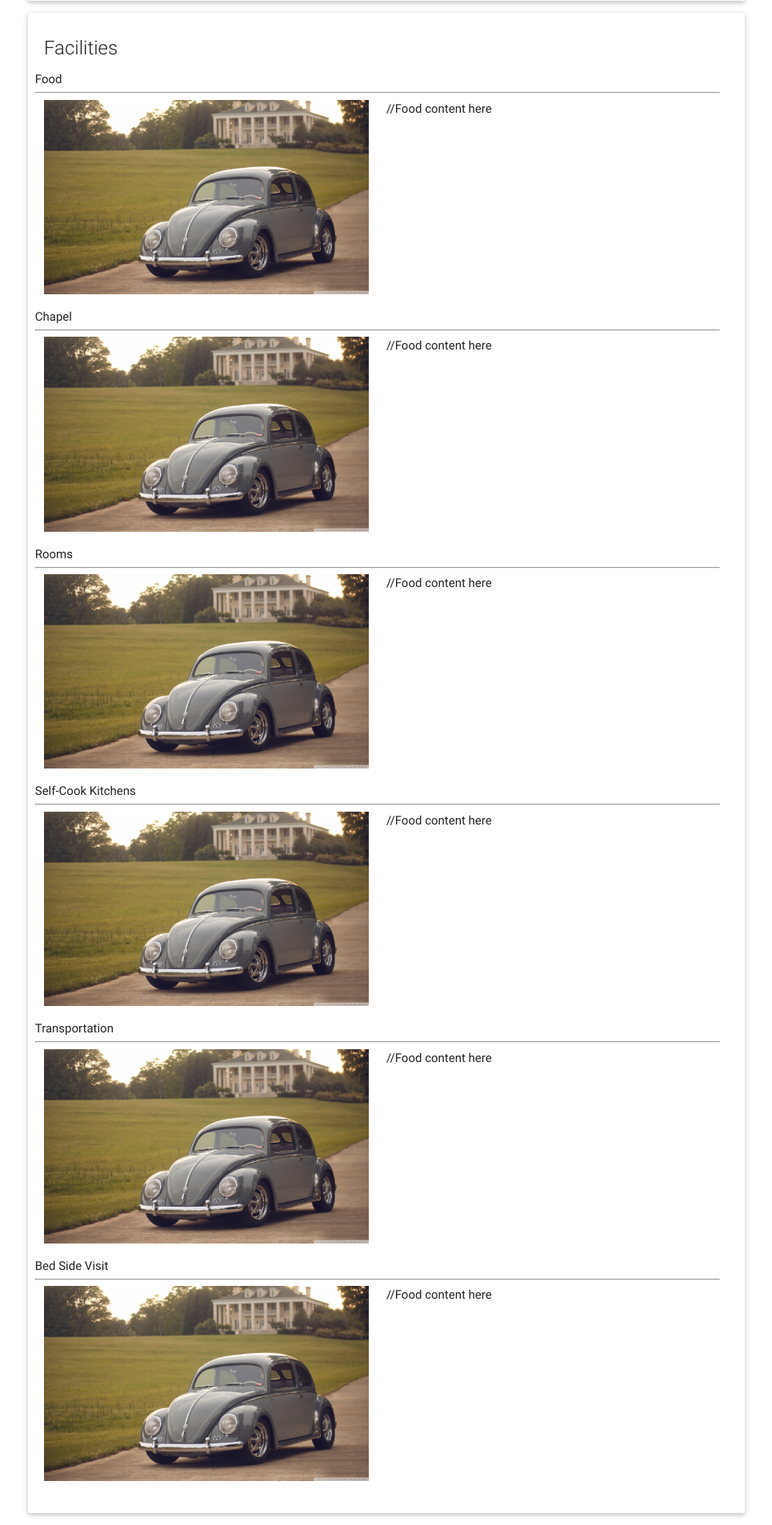
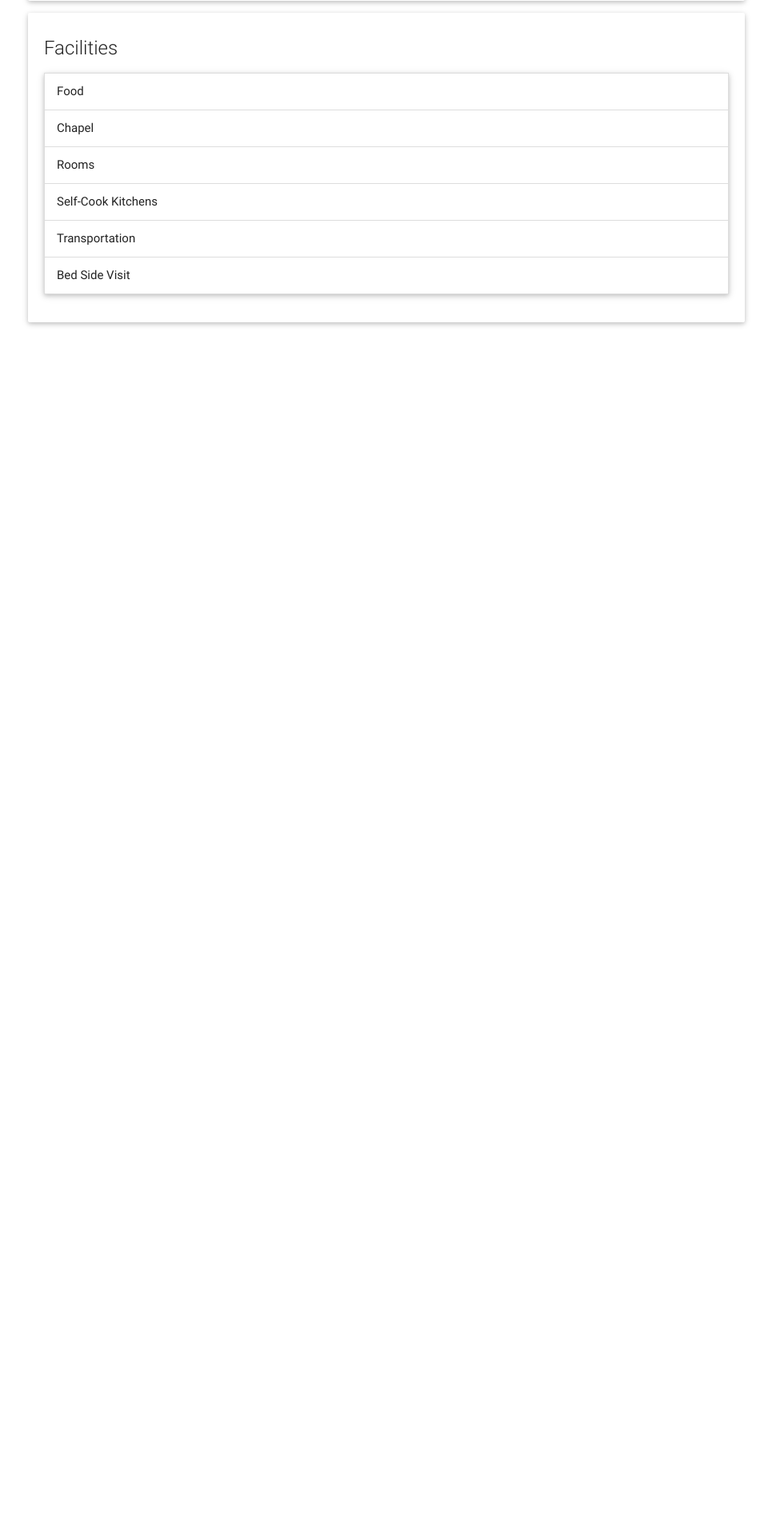
Before and after one commit to tcabraham03/guidance-center-vellore-master, a PHP site: page /services.html in a window 1280 px wide. Shown: the part 374-2281 px from the top of the page at 80% size, without its empty margins (157-1122 px from the left). After the commit the page ends 782 px from the top, so only its background shows below. Run offline with PHP 8.4, Linux system fonts and the light colour scheme.

Commit message:
Facilities done

```diff
--- a/services.html
+++ b/services.html
@@ -56,56 +56,63 @@
             <div class="card-title">
                 Facilities
             </div>
-            <div>
-                <div class="facility row">
-                  <h6>Food</h6>
-                  <hr/>
+
+            <ul class="collapsible" data-collapsible="expandable">
+              <li class="facility row">
+                  <div class="collapsible-header">Food</div>
+                  <div class="collapsible-body">
                   <img src="images/beetle.jpg" class="col s6"/>
                   <div class="col s6">
                       //Food content here
                   </div>
                 </div>
-                <div class="facility row">
-                  <h6>Chapel</h6>
-                  <hr/>
+              </li>
+                <li class="facility row ">
+                 <div class="collapsible-header">Chapel</div>
+                  <div class="collapsible-body">
                   <img src="images/beetle.jpg" class="col s6"/>
                   <div class="col s6">
                       //Food content here
                   </div>
                 </div>
-              <div class="facility row">
-                      <h6>Rooms</h6>
-                      <hr/>
+              </li>
+                <li class="facility row ">
+                      <div class="collapsible-header">Rooms</div>
+                      <div class="collapsible-body">
                       <img src="images/beetle.jpg" class="col s6"/>
                       <div class="col s6">
                           //Food content here
                       </div>
                     </div>
-              <div class="facility row">
-                      <h6>Self-Cook Kitchens</h6>
-                      <hr/>
+                </li>
+                  <li class="facility row ">
+                      <div class="collapsible-header">Self-Cook Kitchens</div>
+                      <div class="collapsible-body">
                       <img src="images/beetle.jpg" class="col s6"/>
                       <div class="col s6">
                           //Food content here
                       </div>
                     </div>
-                  <div class="facility row">
-                <h6>Transportation</h6>
-                    <hr/>
+                </li>
+                  <li class="facility row ">
+                    <div class="collapsible-header">Transportation</div>
+                        <div class="collapsible-body">
                         <img src="images/beetle.jpg" class="col s6"/>
                         <div class="col s6">
                             //Food content here
                         </div>
                       </div>
-                  <div class="facility row">
-                      <h6>Bed Side Visit</h6>
-                      <hr/>
+                </li>
+                  <li class="facility row ">
+                      <div class="collapsible-header">Bed Side Visit</div>
+                      <div class="collapsible-body">
                       <img src="images/beetle.jpg" class="col s6"/>
                       <div class="col s6">
                           //Food content here
                       </div>
                     </div>
-            </div>
+                </li>
+            </ul>
         </div>
     </div>
 </div>
@@ -127,6 +134,19 @@
             }
         })
     })
+    $(document).ready(function(){
+        $('.collapsible').collapsible({
+            accordion:true,
+            onOpen:function (el){
+                console.log('Hello!')
+                $('.collapsible-body').resize()
+            },
+            onClose:function (el) {
+                console.log('Hello!')
+                $('.collapsible-body').resize()
+            }
+        })
+      })
 </script>
 </body>
 </html>
--- a/styles/facilities.css
+++ b/styles/facilities.css
@@ -1,6 +1,9 @@
 .facility{
-  width: 100%;
+  margin-left:0px !important;
+  margin-right:0px !important;
+  margin-bottom: 0px;
 }
-.facility img{
-  width: 400px;
+
+.facility .collapsible-body{
+
 }
```
Lines whose indentation alone changed are shown as unchanged.
